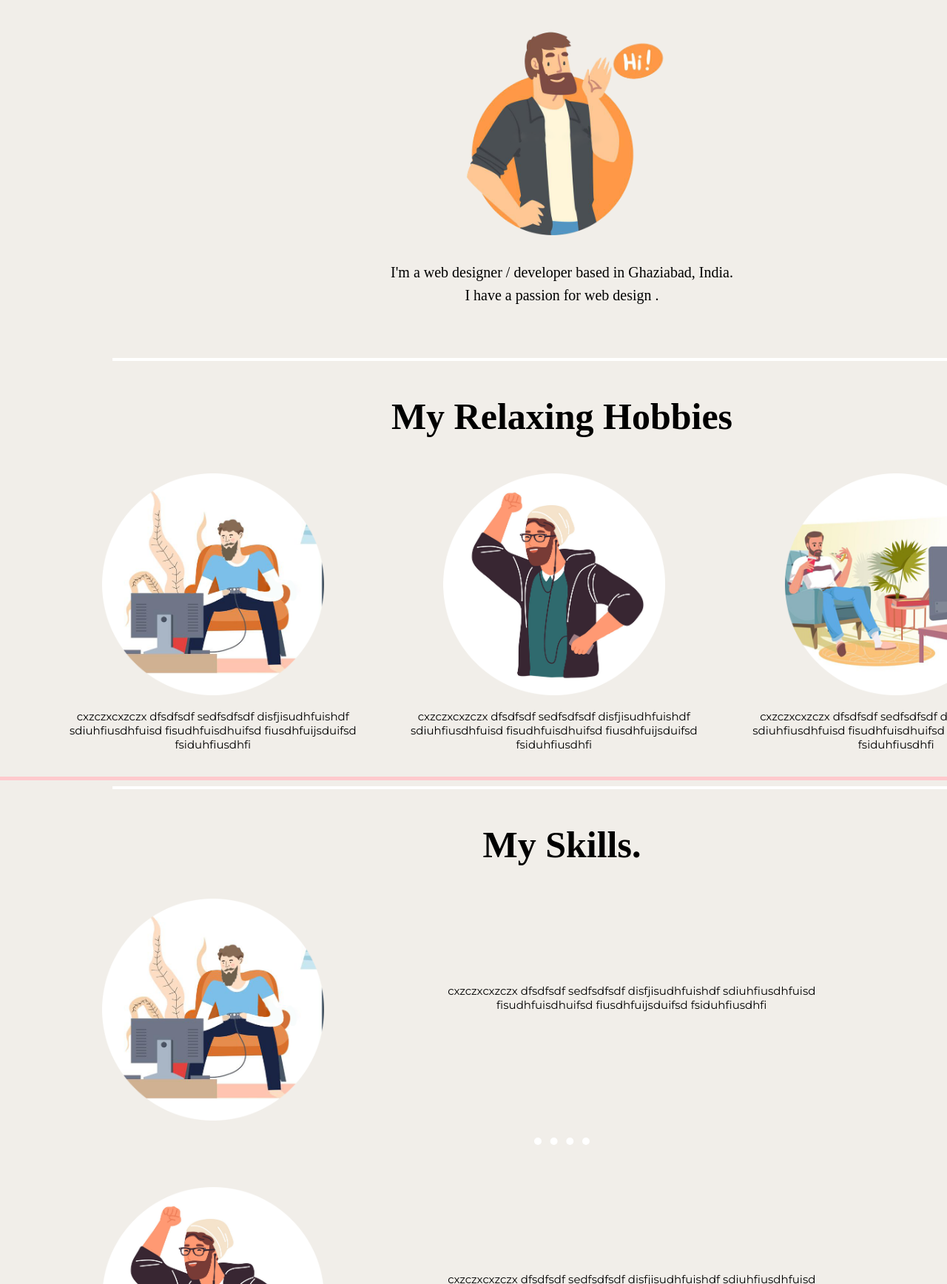
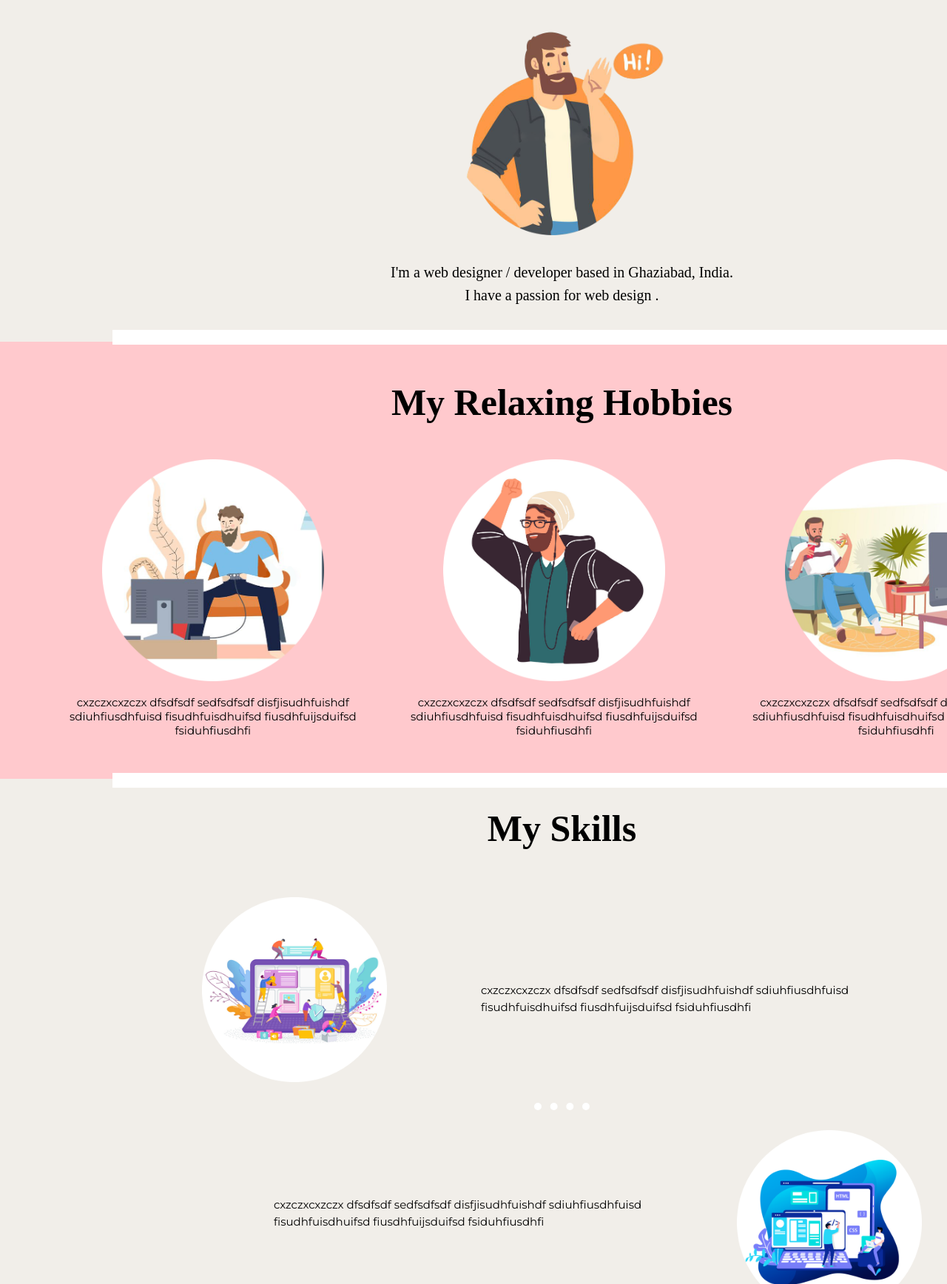
Before and after one commit to NageshWebDev/git-repo-css-my-site, a plain HTML site: page index.html in a window 1280 px wide. Shown: the part 1064-2800 px from the top of the page at 74% size. Drawn offline with Linux system fonts and the light colour scheme; a web font is replaced by a local one.

Commit message:
second commit

```diff
--- a/css/styles.css
+++ b/css/styles.css
@@ -12,8 +12,15 @@
   text-align: center;
   background-color: #FFC9CD;
   left: 0;
-  top : 3450px;
+  top : 3300px;
   width: 1519px;
+}
+
+.box-1{
+  position: absolute;
+  right: 0;
+  left : 0;
+  top : 1072px;
 }
 
 .description:hover{
@@ -24,7 +31,7 @@
   display: inline-block;
   position: absolute;
   font-size: x-large;
-  margin-top: 140px;
+  margin-top: 150px;
   margin-left: 60px;
 }
 
@@ -40,21 +47,21 @@
   position: absolute;
   right: 0;
   left: 0;
-  top: 325px;
+  top: 280px;
 }
 
 .dot-2{
   position: absolute;
   right: 0;
   left: 0;
-  top: 725px;
+  top: 600px;
 }
 
 .dot-3{
   position: absolute;
   right: 0;
   left: 0;
-  top: 1110px;
+  top: 950px;
 }
 
 .eagle{
@@ -91,7 +98,7 @@ transition: all 2.5s ease;
    font-family: 'Charmonman', cursive;
    display: inline-block;
    position: absolute;
-   font-size: 80px;
+   font-size: 500%;  /*  equivalent to 80px, remember 16px = 100%*/
    margin-top: 0;
    margin-bottom: 10px;
    margin-left: 30px;
@@ -112,7 +119,8 @@ transition: all 2.5s ease;
 
 .heading-hobby-container:hover{
   transform: scale(1.15);
-  color : #2f6a6e;
+  /*color : #2f6a6e;*/
+  color: #5D669F;
 }
 
 .hi-container{
@@ -142,20 +150,22 @@ transition: all 2.5s ease;
 
 .hobby-container{
   /*background-color: #73777B;*/
-  background-color: #F1EEE9;
+  /*background-color: #F1EEE9;*/
+  background-color: #FFC9CD;
   display: inline-block;
   position: absolute;
-  height: 500px;
+  top: 550px;
   width: 1519px;
   left: 0;
+  height: 60px;
 }
 
 .hobby-sub-container{
-  background-color: #F1EEE9;
+  background-color: #FFC9CD;
   /*background-color: orange;*/
   display: inline-block;
   position: absolute;
-  height: 420px;
+  height: 440px;
   width: 1519px;
   left: 0;
 }
@@ -225,17 +235,21 @@ transition: all 2.5s ease;
   top: 530px;
 }
 
+.introduction{
+  height: 497px;
+}
+
 .intro-container{
   width: 600px;
   height:400px;
   display: inline-block;
   position: absolute;
   left: 550px;
-  top: 50px;
+  top: 30px;
 }
 
 .middle-container{
-  color: #ff4f5a;
+  /*color: #ff4f5a;*/
   text-align: center;
   background-color: #F1EEE9;
   display: block;
@@ -287,7 +301,7 @@ transition: all 2.5s ease;
   color : white;
   border-style: none;
   border-top-style : solid;
-  border-width: 4px;
+  border-width: 20px;
   width : 80%;
 }
 
@@ -297,16 +311,16 @@ transition: all 2.5s ease;
   position: absolute;
   background-color: #F1EEE9;
   /*background-color: red;*/
-  top: 1090px;
+  top: 1088px;
   left: 0;
-  height: 1500px;
+  height: 1115px;
 }
 
 .skill-1{
   display: inline-block;
   position: absolute;
   top: 10px;
-  left: 60px;
+  left: 170px;
   /*background-color: brown;*/
   width: 30%;
   -webkit-transition: all 1.5s ease;
@@ -321,10 +335,12 @@ transition: all 2.5s ease;
 }
 
 .skill-1-description{
+  text-align: left;
+  line-height: 1.5; /* inc line gap */
   position: absolute;
   display: inline-block;
   top: 110px;
-  left: 550px;
+  left: 650px;
   width: 40%;
     -webkit-transition: all 1.5s ease;
     -moz-transition: all 1.5s ease;
@@ -340,8 +356,8 @@ transition: all 2.5s ease;
 .skill-2{
   display: inline-block;
   position: absolute;
-  top: 400px;
-  left: 60px;
+  top: 325px;
+  right: 170px;
   /*background-color: red;*/
   width: 30%;
   -webkit-transition: all 1.5s ease;
@@ -356,10 +372,12 @@ transition: all 2.5s ease;
 }
 
 .skill-2-description{
+  text-align: left;
+  line-height: 1.5; /* inc line gap */
   position: absolute;
   display: inline-block;
-  top: 500px;
-  left: 550px;
+  top: 400px;
+  left: 370px;
   width: 40%;
     -webkit-transition: all 1.5s ease;
     -moz-transition: all 1.5s ease;
@@ -375,8 +393,8 @@ transition: all 2.5s ease;
 .skill-3{
   display: inline-block;
   position: absolute;
-  top: 800px;
-  left: 60px;
+  top: 650px;
+  left: 170px;
   /*background-color: blue;*/
   width: 30%;
   -webkit-transition: all 1.5s ease;
@@ -391,10 +409,12 @@ transition: all 2.5s ease;
 }
 
 .skill-3-description{
+  text-align: left;
+  line-height: 1.5; /* inc line gap */
   position: absolute;
   display: inline-block;
-  top: 900px;
-  left: 550px;
+  top: 750px;
+  left: 650px;
   width: 40%;
 
   -webkit-transition: all 1.5s ease;
--- a/index.html
+++ b/index.html
@@ -31,7 +31,7 @@
 
     <div class="middle-container">
 
-      <div>
+      <div class="introduction">
         <br><br>
         <div class="hi-container">
         <img src="pics\13.png" alt="hi" height="300px">
@@ -39,12 +39,11 @@
         <img src="pics\14.png" alt="profile photo" height="350px">
         <p class="hi_intro">I'm a web designer / developer based in Ghaziabad, India.</p>
         <p class="hi_intro"> I have a passion for web design .</p>
-        <br><br><br>
+        <br>
+        <hr class="rule">
       </div>
 
       <div class="hobby-container">
-        <hr class="rule">
-        <br><br>
         <h1 class="heading-hobby-container">My  Relaxing  Hobbies</h1>
         <br><br>
 
@@ -65,13 +64,12 @@
        </div>
 
       <div class="skills">
-        <hr class="rule">
         <br><br>
-        <h2 class="heading-hobby-container">My Skills.</h2>
+        <h2 class="heading-hobby-container">My Skills</h2>
         <div class="skills-row">
 
           <div class="skill-1">
-            <img src="pics\23.png" alt="profile photo" height="300px">
+            <img src="pics\32.png" alt="profile ph0oto" height="250px">
           </div>
           <div class="skill-1-description">
             <p class="text_color">cxzczxcxzczx dfsdfsdf sedfsdfsdf disfjisudhfuishdf sdiuhfiusdhfuisd fisudhfuisdhuifsd fiusdhfuijsduifsd  fsiduhfiusdhfi</p>
@@ -81,7 +79,7 @@
           </div>
 
           <div class="skill-2">
-            <img src="pics\22.png" alt="profile photo" height="300px">
+            <img src="pics\33.png" alt="profile photo" height="250px">
           </div>
           <div class="skill-2-description">
             <p class="text_color">cxzczxcxzczx dfsdfsdf sedfsdfsdf disfjisudhfuishdf sdiuhfiusdhfuisd fisudhfuisdhuifsd fiusdhfuijsduifsd  fsiduhfiusdhfi</p>
@@ -91,18 +89,22 @@
           </div>
 
           <div class="skill-3">
-            <img src="pics\21.png" alt="profile photo" height="300px">
+            <img src="pics\34.png" alt="profile photo" height="250px">
           </div>
+
           <div class="skill-3-description">
             <p class="text_color">cxzczxcxzczx dfsdfsdf sedfsdfsdf disfjisudhfuishdf sdiuhfiusdhfuisd fisudhfuisdhuifsd fiusdhfuijsduifsd  fsiduhfiusdhfi</p>
           </div>
+
           <div class="dot-3">
-            <hr class="dotted">
+            <hr class="rule">
           </div>
 
          </div>
        </div>
-
+       <div class="box-1">
+         <hr class="rule">
+       </div>
       </div>
 
     <div class="bottom-container">
```
Also changed, not shown: pics/28.jpg (added), pics/29.png (added), pics/30.png (added), pics/31.jpg (added), pics/32.png (added), pics/33.png (added), pics/34.png (added), 1 other file.
